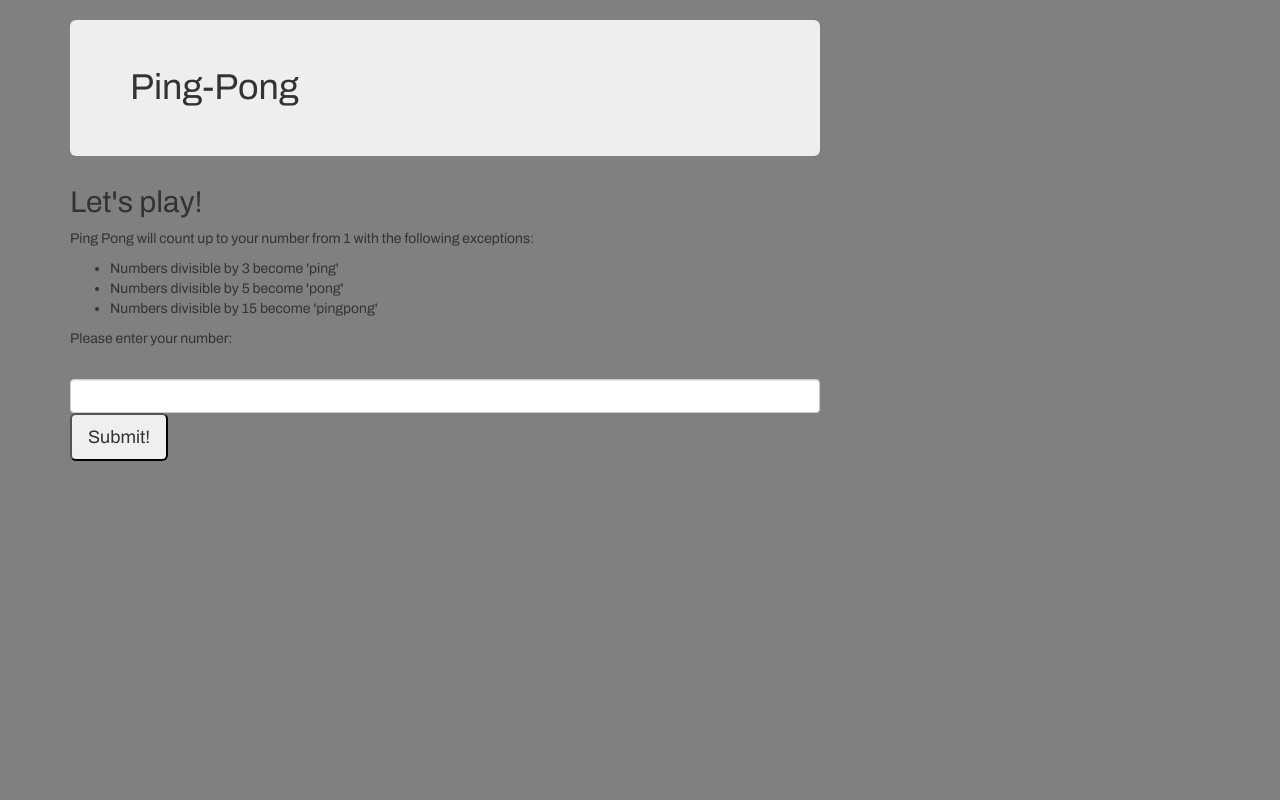
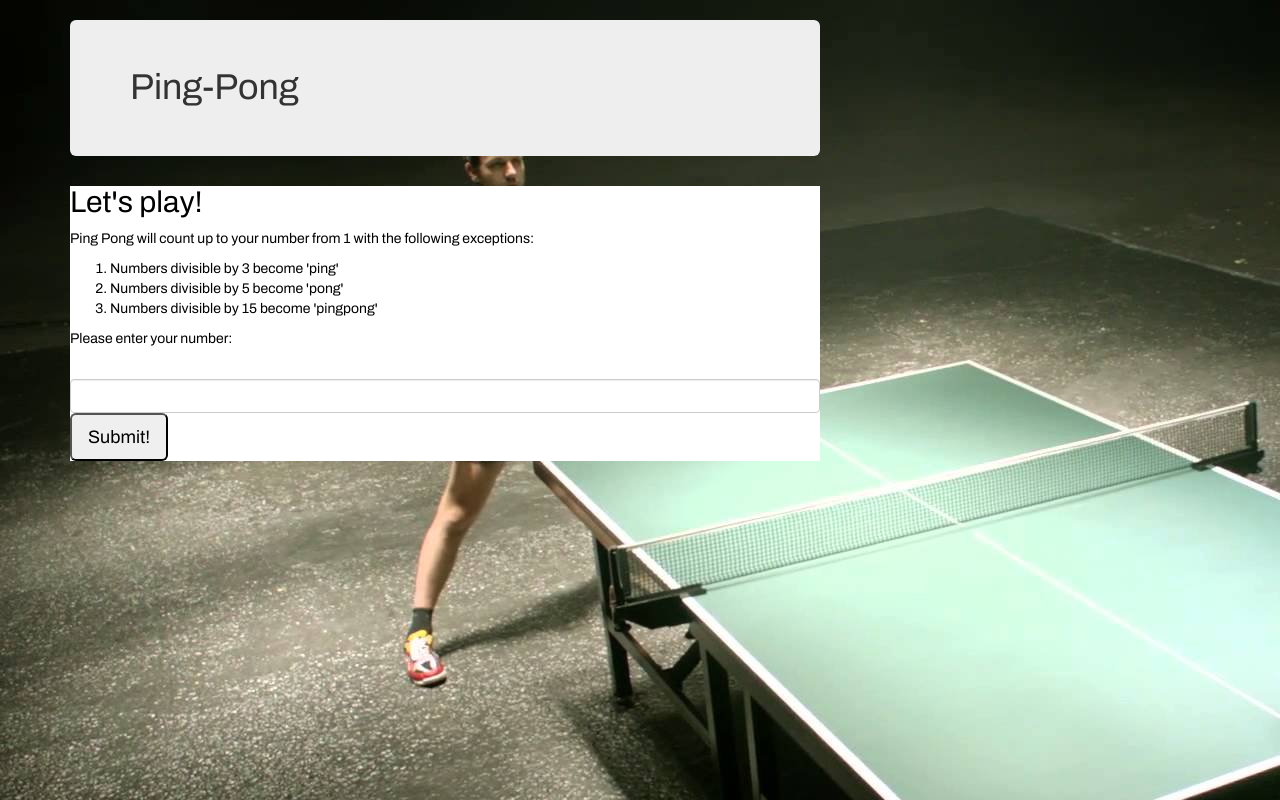
Before and after one commit to BullThistle/ping-pong, a plain HTML site: page index.html in a window 1280 px wide. Drawn offline with nearby package versions, Linux system fonts and the light colour scheme.

Commit message:
adds styling changes

```diff
--- a/css/styles.css
+++ b/css/styles.css
@@ -1,4 +1,17 @@
 body {
-    background-color: grey;
+    background-image: url(../images/pingpong.jpg);
     font-family: Archivo;
 }
+
+.header2 {
+    font-size: 30px;
+}
+
+ul {
+    list-style-type: decimal;
+}
+
+.table {
+    background-color: white;
+    color: black;
+}
--- a/index.html
+++ b/index.html
@@ -16,6 +16,7 @@
         <div class="page header">
           <h1 class="jumbotron">Ping-Pong</h1>
         </div>
+        <div class="table">
           <h2 class="header2">Let's play!</h2>
           <p>Ping Pong will count up to your number from 1 with the following exceptions:</p>
           <ul>
@@ -33,5 +34,6 @@
         </div>
       </div>
     </div>
+  </div>
 </body>
 </html>
--- a/js/scripts.js
+++ b/js/scripts.js
@@ -49,7 +49,5 @@ function clicked(event){
   result = pong(result);
   result = ping(result);
   result = outputPingPong(result);
-
-  console.log(result);
   $("#intOut").html(result);
 };
```
Also changed, not shown: images/pingpong.jpg (added). Lines whose indentation alone changed are shown as unchanged.
